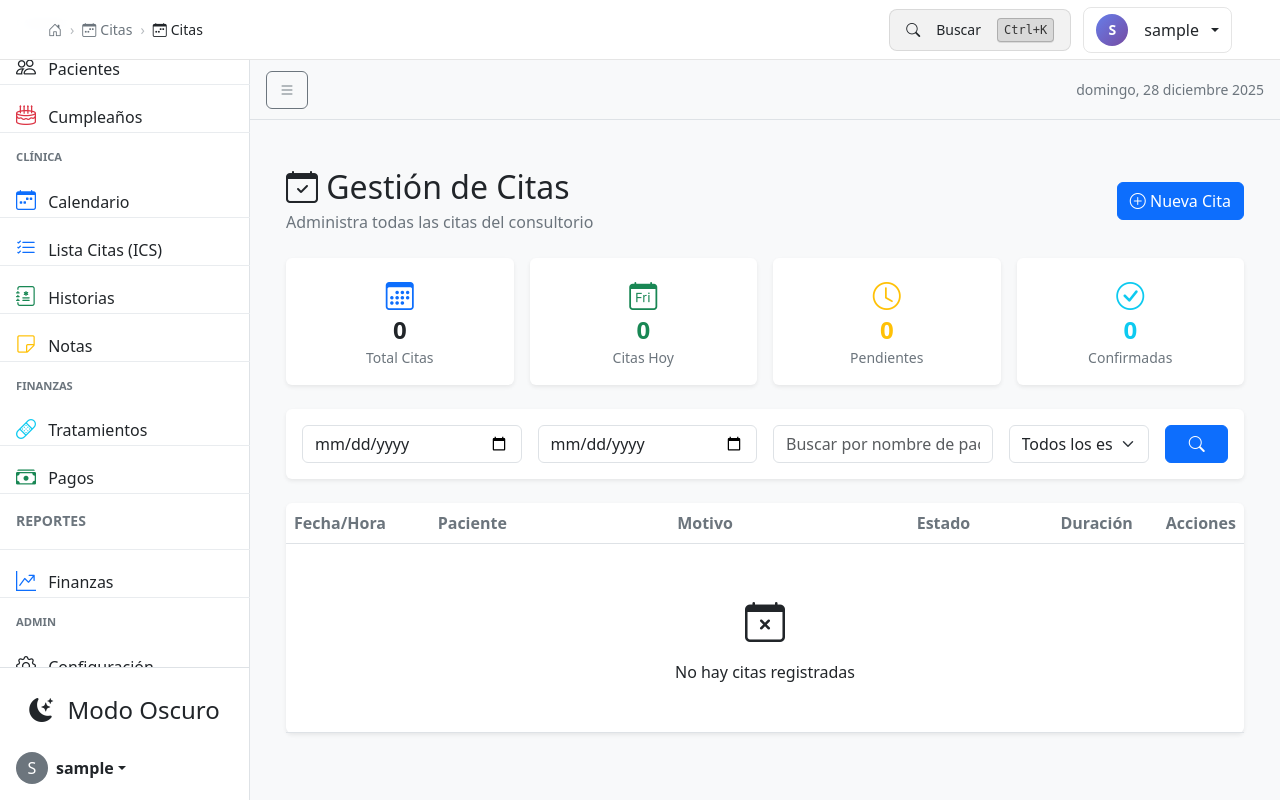
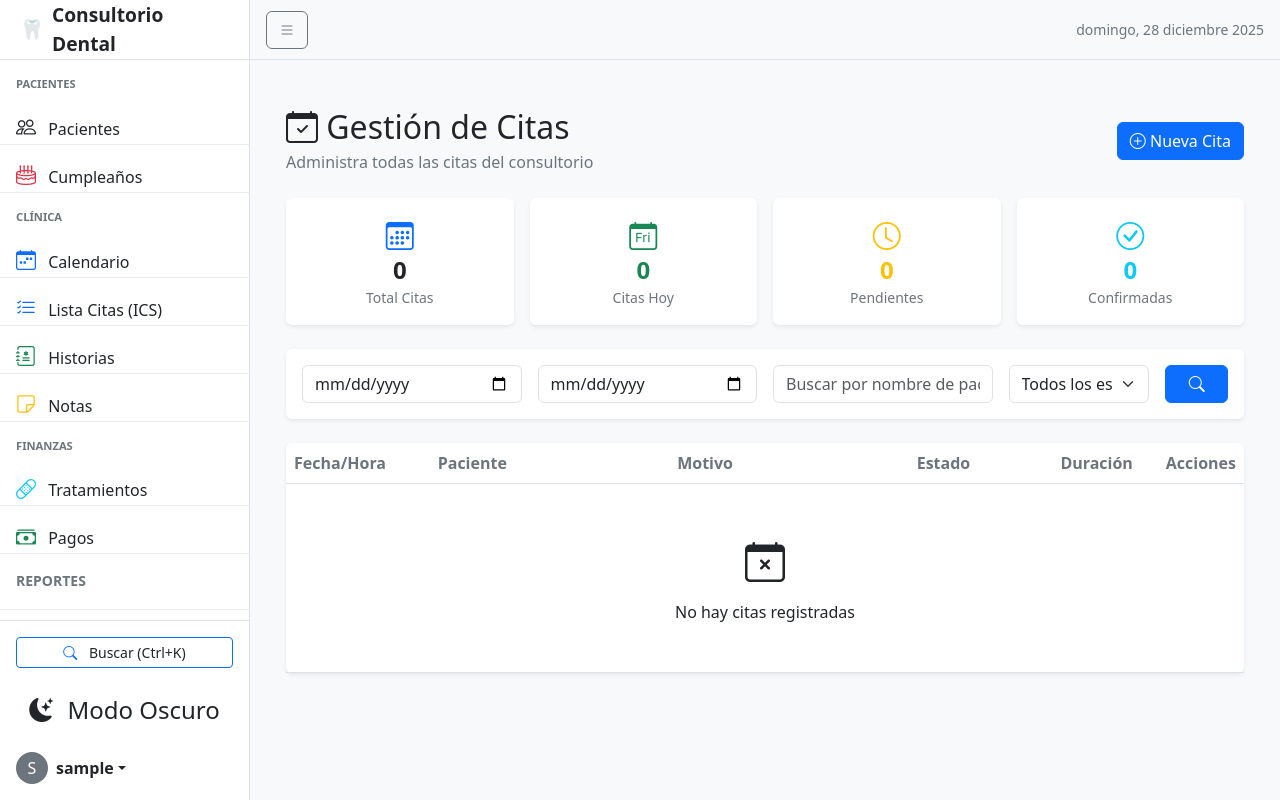
Before and after one commit to pantera3000/etapa6_dramarquez, a Django app: page /citas/citas/ in a window 1280 px wide. Run offline with Django 5.2, Linux system fonts and the light colour scheme; the visitor is signed in with stand-in values (Sample User, id 1); data comes from the database, SQL or seed files in the repository; data that the repository does not hold is empty; some libraries are stand-ins or nearby versions.

Commit message:
fix: add search button to sidebar footer for desktop visibility

```diff
--- a/static/css/topbar.css
+++ b/static/css/topbar.css
@@ -212,10 +212,10 @@
     border-color: rgba(255, 255, 255, 0.1);
 }
 
-/* Content Offset */
-body {
+/* Content Offset - NOT NEEDED, topbar removed */
+/* body {
     padding-top: 60px;
-}
+} */
 
 /* Responsive */
 @media (max-width: 768px) {
--- a/static/js/topbar.js
+++ b/static/js/topbar.js
@@ -106,21 +106,21 @@
      */
     function initSearchTrigger() {
         const searchBtn = document.getElementById('searchTrigger');
+        const searchBtnDesktop = document.getElementById('searchTriggerDesktop');
 
         if (searchBtn) {
-            searchBtn.addEventListener('click', function() {
-                // This will be connected to the search modal in Phase 3
-                console.log('Search triggered - Modal will be implemented in Phase 3');
-                // TODO: Open search modal
-            });
+            searchBtn.addEventListener('click', openModal);
+        }
+
+        if (searchBtnDesktop) {
+            searchBtnDesktop.addEventListener('click', openModal);
         }
 
         // Keyboard shortcut Ctrl+K / Cmd+K
         document.addEventListener('keydown', function(e) {
             if ((e.ctrlKey || e.metaKey) && e.key === 'k') {
                 e.preventDefault();
-                console.log('Ctrl+K pressed - Search modal will be implemented in Phase 3');
-                // TODO: Open search modal
+                openModal();
             }
         });
     }
--- a/templates/base.html
+++ b/templates/base.html
@@ -15,14 +15,8 @@
     <!-- Dark Mode CSS - CARGAR ANTES PARA EVITAR FLASH -->
     <link rel="stylesheet" href="{% static 'css/dark-mode.css' %}">
 
-    <!-- Top Navigation Bar CSS -->
-    <link rel="stylesheet" href="{% static 'css/topbar.css' %}">
-
     <!-- Global Search Modal CSS -->
     <link rel="stylesheet" href="{% static 'css/search-modal.css' %}">
-
-    <!-- Mobile Animations & Optimizations -->
-    <link rel="stylesheet" href="{% static 'css/mobile-animations.css' %}?v=2">
 
     <!-- Aplicar tema INMEDIATAMENTE para evitar flash -->
     <script>
@@ -198,16 +192,6 @@
             min-height: 48px; /* Reservar altura para prevenir layout shifts */
         }
 
-        /* CRITICAL: Hide sidebar header in mobile to prevent duplicate menu/user buttons */
-        @media (max-width: 1200px) {
-            #sidebar-wrapper .sidebar-heading {
-                display: none !important;
-            }
-            #sidebar-wrapper .list-group {
-                padding-top: 1rem !important;
-            }
-        }
-
         /* Custom Scrollbar - Simplificado */
         .custom-scrollbar::-webkit-scrollbar { width: 5px; }
         .custom-scrollbar::-webkit-scrollbar-track { background: #f1f1f1; }
@@ -220,9 +204,6 @@
     {% block extra_css %}{% endblock %}
 </head>
 <body>
-    <!-- Top Navigation Bar -->
-    {% include 'components/topbar.html' %}
-
     <div class="d-flex" id="wrapper">
         <!-- Sidebar -->
         {% include 'sidebar.html' %}
@@ -490,9 +471,6 @@
     <!-- Global Search Modal Controller -->
     <script src="{% static 'js/search-modal.js' %}"></script>
 
-    <!-- Mobile Gestures & Interactions -->
-    <script src="{% static 'js/mobile-gestures.js' %}"></script>
-
     <!-- Global Search Modal -->
     {% include 'components/search_modal.html' %}
 
--- a/templates/sidebar.html
+++ b/templates/sidebar.html
@@ -1,6 +1,31 @@
 {% load static %}
 <div class="border-end bg-white" id="sidebar-wrapper">
-    <!-- Header removed - topbar provides menu toggle and user controls -->
+    <div class="sidebar-heading border-bottom bg-primary text-white d-flex align-items-center justify-content-between">
+        <div class="sidebar-brand d-flex align-items-center gap-2 text-decoration-none text-white fw-bold truncate-text">
+            {% if config.logo %}
+                <img src="{{ config.logo.url }}" alt="Logo" style="height: 30px; width: auto; object-fit: contain;">
+            {% else %}
+                <div class="sidebar-icon-placeholder">🦷</div>
+            {% endif %}
+            <span class="sidebar-title">{{ config.nombre_consultorio|default:"Consultorio" }}</span>
+        </div>
+        <!-- Botones de acción (solo visible en móvil) -->
+        <div class="d-flex align-items-center gap-2">
+            <!-- Search Button -->
+            <button class="btn btn-link text-white p-0" id="searchTrigger" aria-label="Buscar" title="Buscar (Ctrl+K)">
+                <i class="bi bi-search" style="font-size: 1.2rem;"></i>
+            </button>
+            <!-- Dark Mode Toggle -->
+            <button class="dark-mode-toggle btn btn-link text-white p-0" aria-label="Cambiar tema" title="Cambiar tema">
+                <i class="bi bi-sun-fill icon-sun" style="font-size: 1.2rem;"></i>
+                <i class="bi bi-moon-stars-fill icon-moon" style="font-size: 1.2rem;"></i>
+            </button>
+            <!-- Botón cerrar -->
+            <button class="btn btn-link text-white d-md-none p-0" id="sidebarClose">
+                <i class="bi bi-x-lg"></i>
+            </button>
+        </div>
+    </div>
 
     <div class="list-group list-group-flush flex-grow-1 overflow-auto custom-scrollbar">
         <!-- SECCIÓN PACIENTES -->
@@ -69,6 +94,14 @@
 
     <!-- FOOTER USUARIO -->
     <div class="border-top p-3 bg-light">
+        <!-- Search Button (Desktop) -->
+        <div class="d-none d-md-flex justify-content-center mb-3">
+            <button class="btn btn-outline-primary btn-sm w-100" id="searchTriggerDesktop" aria-label="Buscar" title="Buscar (Ctrl+K)">
+                <i class="bi bi-search me-2"></i>
+                <span>Buscar (Ctrl+K)</span>
+            </button>
+        </div>
+
         <!-- Dark Mode Toggle (Desktop) -->
         <div class="d-flex justify-content-center mb-3">
             <button class="dark-mode-toggle btn btn-outline-secondary btn-sm w-100" aria-label="Cambiar tema" title="Cambiar tema">
```
